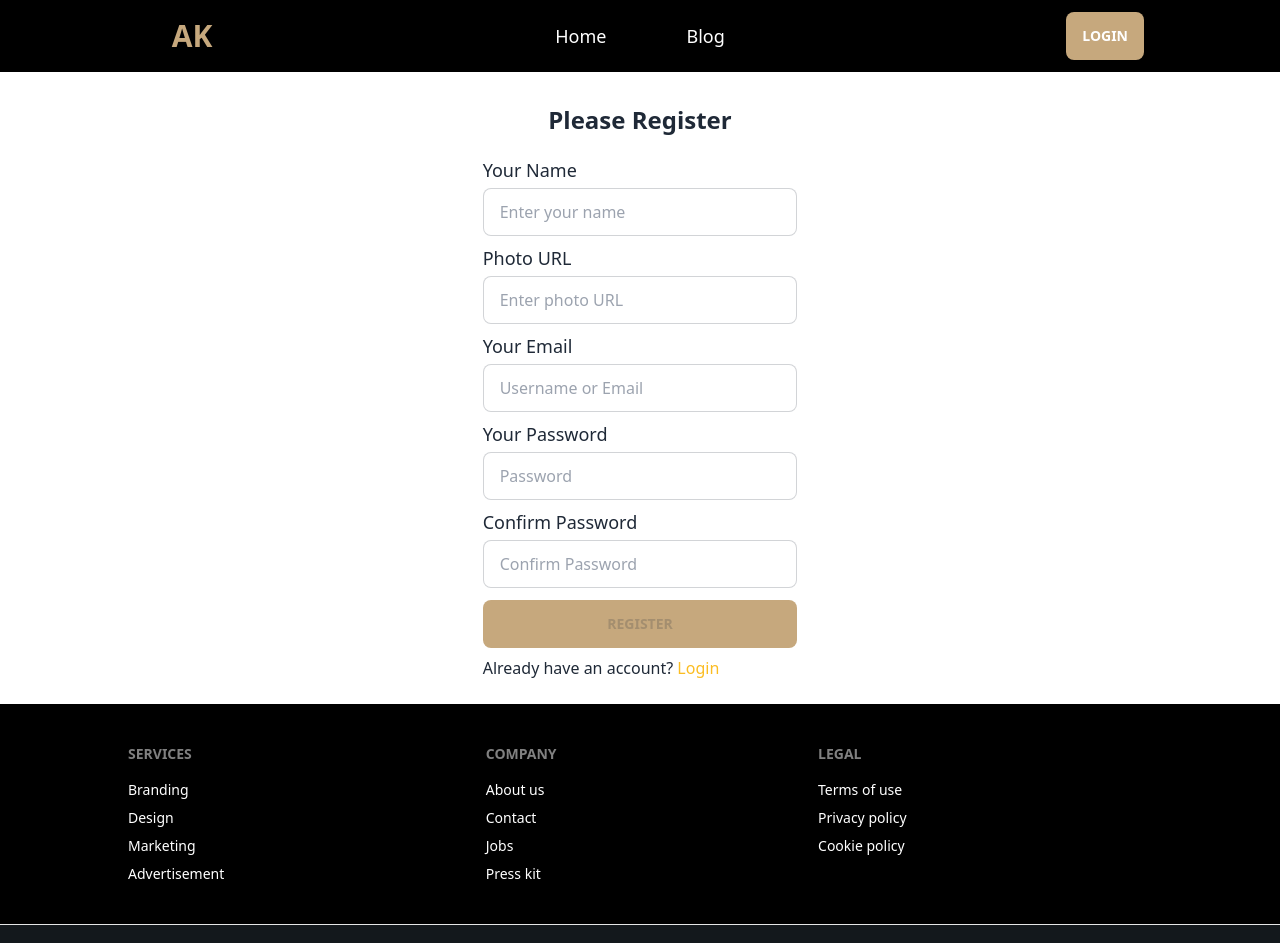
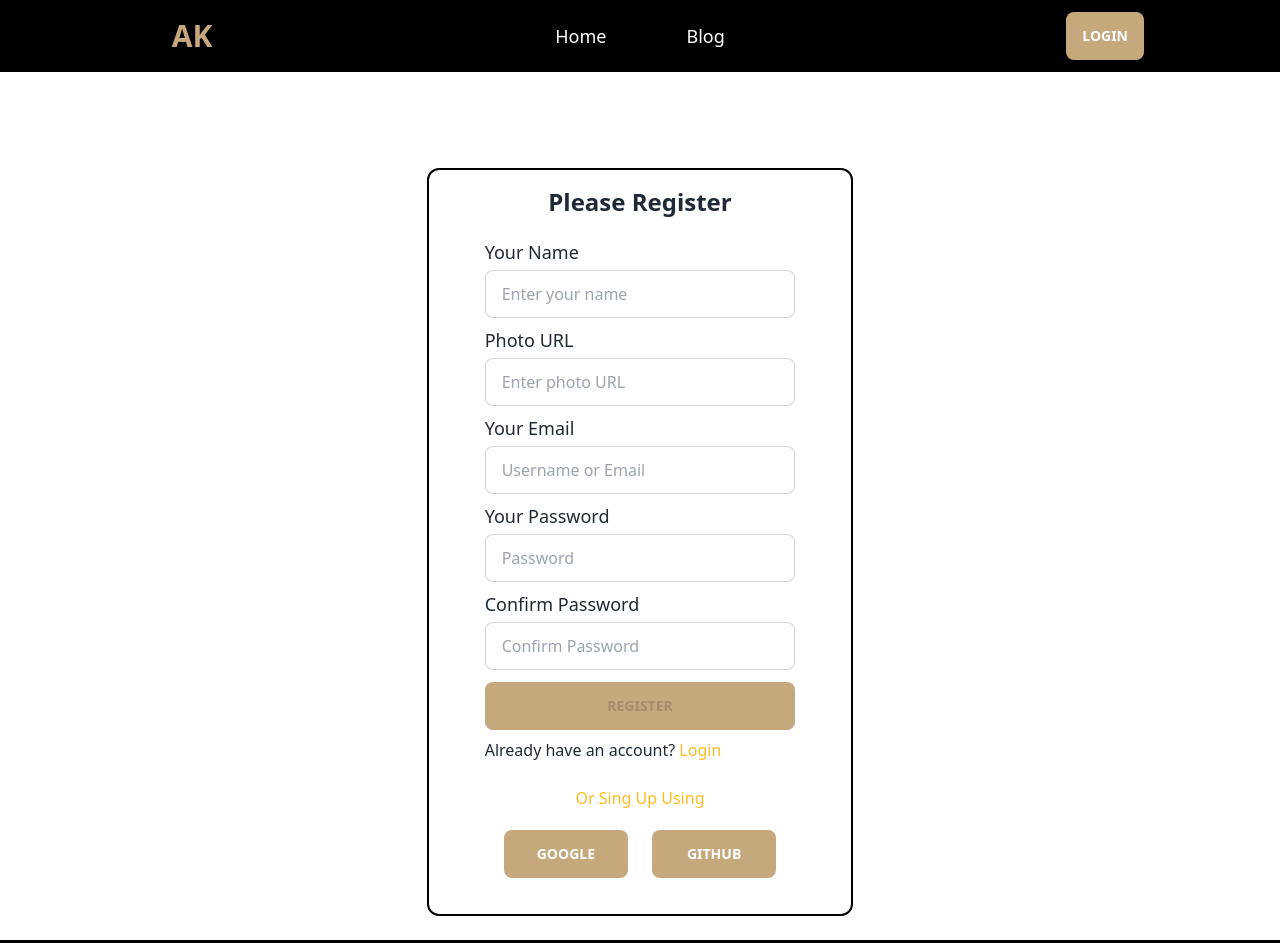
Before and after one commit to tapfer-abdullah/chef-table-client, a React (Vite) app: page /register in a window 1280 px wide. Shown: the top 943 px of the page. Built offline with nearby package versions, Linux system fonts and the light colour scheme; no server answers.

Commit message:
sing up with google and github added

```diff
--- a/package.json
+++ b/package.json
@@ -16,6 +16,7 @@
     "match-sorter": "^6.3.1",
     "react": "^18.2.0",
     "react-dom": "^18.2.0",
+    "react-icons": "^4.8.0",
     "react-router-dom": "^6.11.0",
     "sort-by": "^1.2.0"
   },
--- a/src/Pages/AuthPage/AuthProvider.jsx
+++ b/src/Pages/AuthPage/AuthProvider.jsx
@@ -4,10 +4,13 @@
 /* eslint-disable no-unused-vars */
 import React, { createContext, useEffect, useState } from "react";
 import {
+  GithubAuthProvider,
+  GoogleAuthProvider,
   createUserWithEmailAndPassword,
   getAuth,
   onAuthStateChanged,
   signInWithEmailAndPassword,
+  signInWithPopup,
   signOut,
 } from "firebase/auth";
 import app from "../../Config/config.firebase";
@@ -36,11 +39,22 @@ const AuthProvider = ({ children }) => {
     signOut(auth);
   };
 
+  const LoginWGoogle = () =>{
+    const provider = new GoogleAuthProvider();
+    return signInWithPopup(auth, provider);
+  }
+  const LoginWGithub = () =>{
+    const provider = new GithubAuthProvider();
+    return signInWithPopup(auth, provider);
+  }
+
   const authInfo = {
     user,
     Login,
     Register,
     Logout,
+    LoginWGoogle,
+    LoginWGithub
   };
 
   return (
--- a/src/Pages/Page/Home.jsx
+++ b/src/Pages/Page/Home.jsx
@@ -8,7 +8,7 @@ const Home = () => {
     return (
         <div>
             <Header></Header>
-            <Outlet></Outlet>
+            <Outlet className='min-h-[100vh]'></Outlet>
             <Footer></Footer>
         </div>
     );
--- a/src/Pages/Page/Login.jsx
+++ b/src/Pages/Page/Login.jsx
@@ -5,7 +5,7 @@ import { Link } from "react-router-dom";
 import { AuthContext } from "../AuthPage/AuthProvider";
 
 const Login = () => {
-  const { Login } = useContext(AuthContext);
+  const { Login, LoginWGoogle,LoginWGithub } = useContext(AuthContext);
   const [errorM, setErrorM] = useState("");
 
   const handleLogin = (event) => {
@@ -41,8 +41,29 @@ const Login = () => {
     setEmail(event.target.value);
   }
 
+  const handleWithGoogle = () => {
+    LoginWGoogle()
+      .then((result) => {
+        console.log(result.user);
+      })
+      .catch((error) => {
+        console.log(error);
+        setErrorM(error.message);
+      });
+  };
+  const handleWithGithub = () => {
+    LoginWGithub()
+      .then((result) => {
+        console.log(result.user);
+      })
+      .catch((error) => {
+        console.log(error);
+        setErrorM(error.message);
+      });
+  };
+
   return (
-    <div className="w-1/3 mt-24 py-9 px-14 mx-auto text-center rounded-2xl">
+    <div className="w-1/3 my-4 md:mb-6 md:mt-24 py-9 px-14 mx-auto text-center rounded-xl border-2 border-black">
       <h3 className="text-2xl font-semibold mb-9">Please Log in</h3>
       <form onSubmit={handleLogin} className="text-left">
         <div>
@@ -92,6 +113,24 @@ const Login = () => {
           </Link>
         </p>
       </form>
+
+      <div className="text-center">
+          <p className="mt-6 text-warning">Or Sing Up Using</p>
+          <div>
+            <button
+              onClick={handleWithGoogle}
+              className="btn bg-my-primary border-none w-full md:w-2/5  mx-3 my-5"
+            >
+              <Link>Google</Link>
+            </button>
+            <button
+              onClick={handleWithGithub}
+              className="btn bg-my-primary border-none w-full md:w-2/5 mx-3 my-5"
+            >
+              <Link>GitHub</Link>
+            </button>
+          </div>
+        </div>
     </div>
   );
 };
--- a/src/Pages/Page/Register.jsx
+++ b/src/Pages/Page/Register.jsx
@@ -1,28 +1,28 @@
 /* eslint-disable no-unused-vars */
-import React, { useContext, useState } from 'react';
-import { Link } from 'react-router-dom';
-import { AuthContext } from '../AuthPage/AuthProvider';
+import React, { useContext, useState } from "react";
+import { Link } from "react-router-dom";
+import { AuthContext } from "../AuthPage/AuthProvider";
 
 const Register = () => {
   const [errorM, setErrorM] = useState("");
   const [passError, setPassError] = useState("");
 
-    const {Register} = useContext(AuthContext);
+  const { Register, LoginWGoogle, LoginWGithub } = useContext(AuthContext);
 
   const [isEmail, setEmail] = useState("");
-    const handleEmail = event =>{
+  const handleEmail = (event) => {
     setEmail(event.target.value);
-    }
+  };
   const [isPassword, setPassword] = useState("");
-    const handlePassword = event =>{
+  const handlePassword = (event) => {
     setPassword(event.target.value);
-    }
+  };
   const [isConfirmPassword, setConfirmPassword] = useState("");
-    const handleConfirmPassword = event =>{
+  const handleConfirmPassword = (event) => {
     setConfirmPassword(event.target.value);
-    }
+  };
 
-    const handleRegister = event =>{
+  const handleRegister = (event) => {
     event.preventDefault();
     const form = event.target;
 
@@ -32,42 +32,59 @@ const Register = () => {
     const password = form.password.value;
     const confirmPassword = form.confirmPassword.value;
 
-    if(password.length < 6 || confirmPassword.length < 6){
+    if (password.length < 6 || confirmPassword.length < 6) {
       setErrorM("Password must be at least 6 digits!");
-        return
+      return;
     }
 
-    if(password != confirmPassword){
+    if (password != confirmPassword) {
       setErrorM("Password does not match!");
       setPassError("Password does not match!");
       return;
-    }
-    else{
+    } else {
       setErrorM("");
       setPassError("");
     }
 
-    console.log(name, photoURL, email, password, confirmPassword)
+    console.log(name, photoURL, email, password, confirmPassword);
 
     Register(email, password)
-    .then(result => {
-        console.log("Register Successful", result.user)
+      .then((result) => {
+        console.log("Register Successful", result.user);
         setErrorM("");
-
       })
-    .catch(error =>{
-        console.log(error)
+      .catch((error) => {
+        console.log(error);
         setErrorM(error.message);
-    })
+      });
 
     event.target.reset();
-    }
+  };
 
+  const handleWithGoogle = () => {
+    LoginWGoogle()
+      .then((result) => {
+        console.log(result.user);
+      })
+      .catch((error) => {
+        console.log(error);
+        setErrorM(error.message);
+      });
+  };
+  const handleWithGithub = () => {
+    LoginWGithub()
+      .then((result) => {
+        console.log(result.user);
+      })
+      .catch((error) => {
+        console.log(error);
+        setErrorM(error.message);
+      });
+  };
 
   return (
-        <div
-      className="w-1/3 mt-4 py-4 px-14 mx-auto text-center rounded-2xl"
-    >
+    <div>
+      <div className="md:w-1/3 my-4 md:mb-6 md:mt-24 py-4 px-14 mx-auto text-center rounded-xl border-2 border-black">
         <h3 className="text-2xl font-semibold mb-5">Please Register</h3>
         <form onSubmit={handleRegister} className="text-left">
           <div>
@@ -108,7 +125,9 @@ const Register = () => {
               name="password"
               placeholder="Password"
               // className="input input-bordered w-full text-black"
-            className = {`input input-bordered w-full text-black ${passError && "border-danger"}`}
+              className={`input input-bordered w-full text-black ${
+                passError && "border-danger"
+              }`}
               onChange={handlePassword}
             />
           </div>
@@ -119,21 +138,21 @@ const Register = () => {
               type="password"
               name="confirmPassword"
               placeholder="Confirm Password"
-            className= {`input input-bordered w-full text-black ${passError && "border-danger"}`}
+              className={`input input-bordered w-full text-black ${
+                passError && "border-danger"
+              }`}
               onChange={handleConfirmPassword}
             />
           </div>
 
           <input
-        className={`btn bg-my-primary border-none w-full mt-3 ${(!isEmail || !isPassword || !isConfirmPassword) && "btn-disabled"}`}
-        type="submit" value="Register"
-        >
-        </input>
-        {errorM && (
-          <p className="my-1 text-danger">
-            {errorM}
-          </p>
-        )}
+            className={`btn bg-my-primary border-none w-full mt-3 ${
+              (!isEmail || !isPassword || !isConfirmPassword) && "btn-disabled"
+            }`}
+            type="submit"
+            value="Register"
+          ></input>
+          {errorM && <p className="my-1 text-danger">{errorM}</p>}
           <p className="my-2">
             Already have an account?
             <Link to="/login" className="text-warning">
@@ -142,6 +161,25 @@ const Register = () => {
             </Link>
           </p>
         </form>
+
+        <div className="text-center">
+          <p className="mt-6 text-warning">Or Sing Up Using</p>
+          <div>
+            <button
+              onClick={handleWithGoogle}
+              className="btn bg-my-primary border-none w-full md:w-2/5  mx-3 my-5"
+            >
+              <Link>Google</Link>
+            </button>
+            <button
+              onClick={handleWithGithub}
+              className="btn bg-my-primary border-none w-full md:w-2/5 mx-3 my-5"
+            >
+              <Link>GitHub</Link>
+            </button>
+          </div>
+        </div>
+      </div>
     </div>
   );
 };
```
Also changed, not shown: 1 other file (tests, documents, lock files or other folders). Lines whose indentation alone changed are shown as unchanged.
